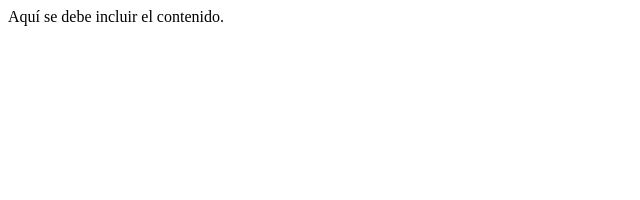
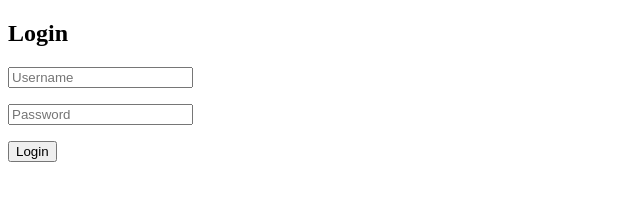
Before and after one commit to BonzoBonham/ParkingLogin, a website: page src/public/index.html in a window 1280 px wide. Shown: the whole page, without its empty margins (0-640 px from the left). Drawn offline with Linux system fonts and the light colour scheme.

Commit message:
Update index.html

```diff
--- a/src/public/index.html
+++ b/src/public/index.html
@@ -3,11 +3,21 @@
 <head>
 <meta http-equiv="Content-Type" content="text/html; charset=utf-8"/>
     <meta charset="utf-8" />
-    <title>visual</title>
-    <link href="css/default.css" rel="stylesheet" />
+    <title>Login</title>
 </head>
 <body>
-    <div>Aquí se debe incluir el contenido.</div>
-    <script src="js/main.js"></script>
+
+    <div class="login">
+        <div class="login-triangle"></div>
+
+        <h2 class="login-header">Login</h2>
+
+        <form class="login-container">
+            <p><input type="email" placeholder="Username"></p>
+            <p><input type="password" placeholder="Password"></p>
+            <p><input type="submit" value="Login"></p>
+
+        </form>
+        </div>
 </body>
 </html>
```
